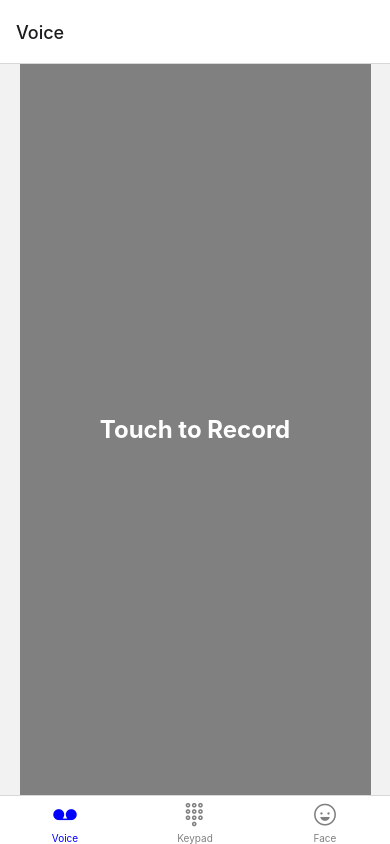
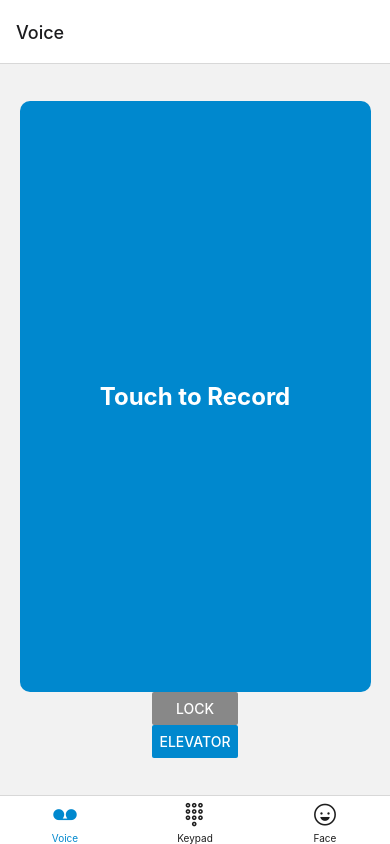
Before and after one commit to jellevdv/TopSecret, a React Native app: screen /Voice in a window 390 px wide. Built offline with nearby package versions, Linux system fonts and the light colour scheme.

Commit message:
add buttons for lock or elevator

```diff
--- a/App.js
+++ b/App.js
@@ -28,8 +28,8 @@ export default function App() {
           },
         })}
         tabBarOptions={{
-          activeTintColor: 'blue',
-          inactiveTintColor: 'gray',
+          activeTintColor: '#0088ce',
+          inactiveTintColor: '#1e1e1e'
         }}
       >
         <Tab.Screen name="Voice" component={VoiceScreen} />
--- a/screens/VoiceScreen.js
+++ b/screens/VoiceScreen.js
@@ -9,6 +9,7 @@ const { width, height } = Dimensions.get('window');
 export default function VoiceScreen() {
   const [recording, setRecording] = React.useState();
   const [sound, setSound] = React.useState();
+  const [type, setType] = React.useState('lock');
 
   async function startRecording() {
     try {
@@ -62,7 +63,7 @@ export default function VoiceScreen() {
     const soundToSend = await Audio.Sound.createAsync({
       uri: soundUri,
     });
-    const response = await TextService(soundToSend);
+    const response = await TextService(soundToSend, type);
     console.log('response in voiceScreen', response.executingCommand);
     await Speech.speak(response.executingCommand, {
       language: 'en',
@@ -85,6 +86,16 @@ export default function VoiceScreen() {
     await sound.playAsync();
   }
 
+  // Function to handle setting 'type' to 'lock'
+  const setTypeLock = () => {
+    setType('lock');
+  };
+
+  // Function to handle setting 'type' to 'elevator'
+  const setTypeElevator = () => {
+    setType('elevator');
+  };
+
   React.useEffect(() => {
     return sound
       ? () => {
@@ -105,6 +116,10 @@ export default function VoiceScreen() {
         {recording ? 'Recording...' : 'Touch to Record'}
       </Text>
     </TouchableOpacity>
+    <View style={styles.buttonContainer}>
+        <Button title="Lock" onPress={setTypeLock} color={type === 'lock' ? '#888' : '#0088ce'}/>
+        <Button title="Elevator" onPress={setTypeElevator} color={type === 'elevator' ? '#888' : '#0088ce'}/>
+      </View>
   </View>
   );
 }
@@ -117,14 +132,17 @@ const styles = {
   },
   customButton: {
     width: width * 0.9,
-    height: height * 0.9,
-    backgroundColor: 'grey',
+    height: height * 0.7,
+    backgroundColor: '#0088ce',
+    border: 2,
     justifyContent: 'center',
     alignItems: 'center',
-    borderRadius: 10
+    borderRadius: 10,
+    borderWidth: 1,
+    borderColor: 'black',
   },
   buttonText: {
-    color: 'white',
+    color: '#fff',
     fontSize: 24,
     fontWeight: 'bold',
   },
--- a/services/TextService.js
+++ b/services/TextService.js
@@ -1,13 +1,12 @@
 import axios from 'axios';
 import * as FileSystem from 'expo-file-system'; // Assuming you're using Expo for mobile development
 
-export const TextService = async (soundFile) => {
+export const TextService = async (soundFile, type) => {
   try {
-    console.log('soundFile', soundFile);
+    console.log('type', type)
 
     // Get the file URI from the soundFile object
     const fileURI = soundFile.status.uri;
-    console.log('fileuri',fileURI);
 
     // Read the file contents
     const fileInfo = await FileSystem.getInfoAsync(fileURI);
@@ -25,7 +24,7 @@ export const TextService = async (soundFile) => {
     });
     console.log('formdata', formData);
     // Send FormData to the API
-    const response = await axios.post('http://team3-poc.my-clay.com/api/command?type=elevator', formData, {
+    const response = await axios.post(`http://team3-poc.my-clay.com/api/command?type=${type}`, formData, {
       headers: {
         'Content-Type': 'multipart/form-data',
       },
```
